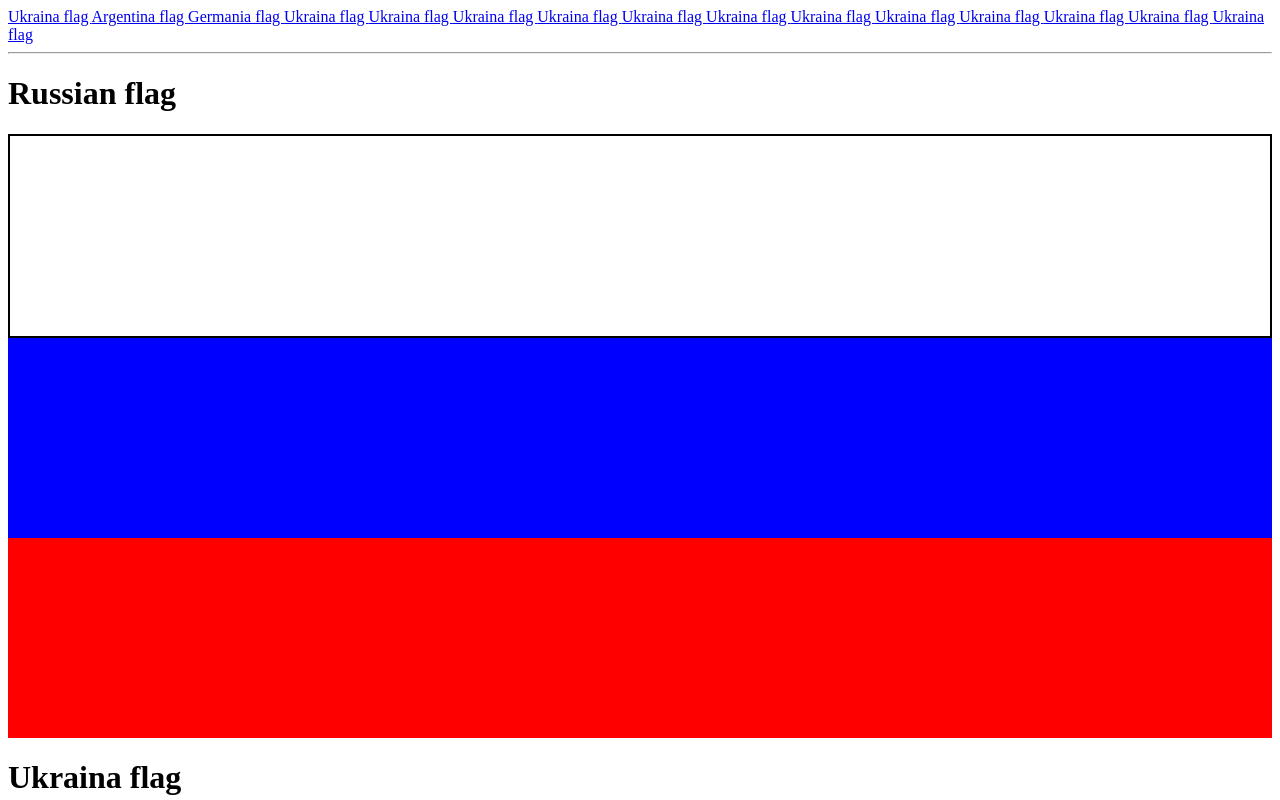
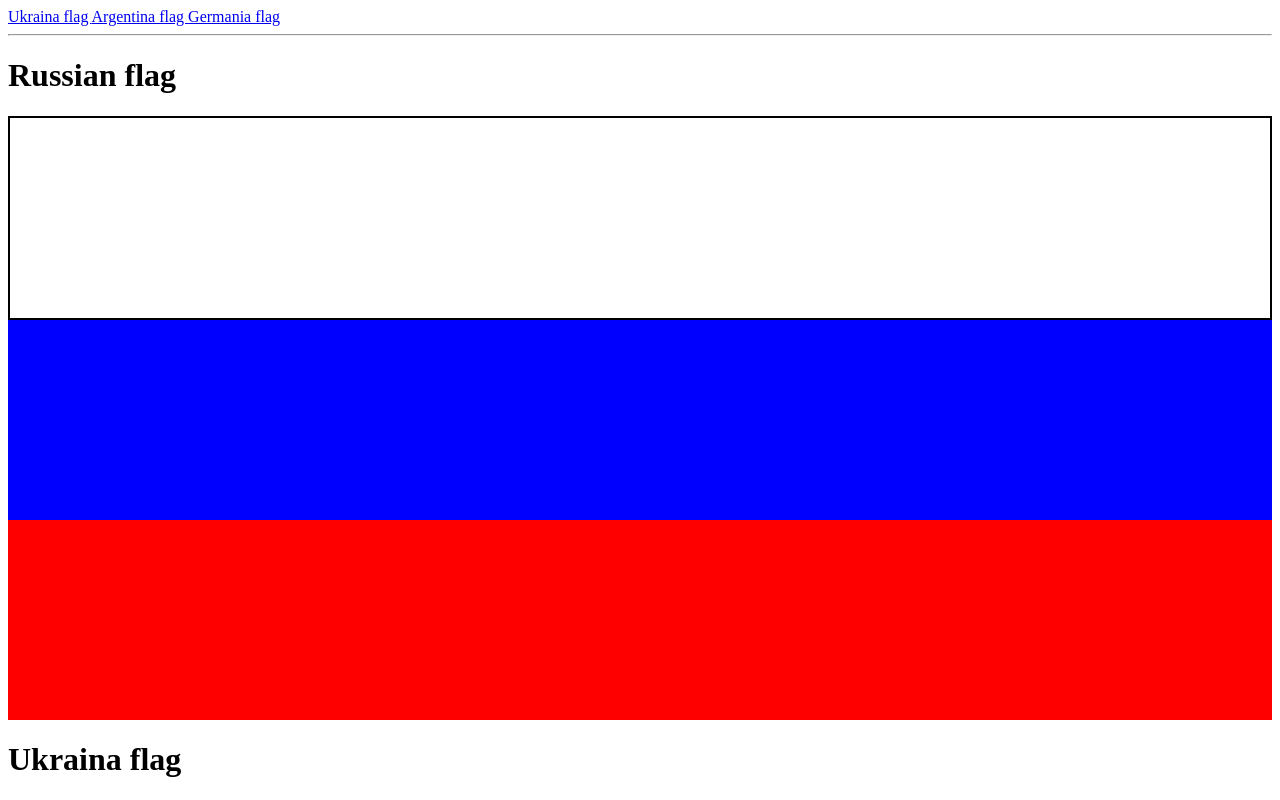
Before and after one commit to koval-slava/flags, a plain HTML site: page index.html in a window 1280 px wide. Shown: the top 800 px of the page. Drawn offline with Linux system fonts and the light colour scheme.

Commit message:
Add files via upload

```diff
--- a/index.html
+++ b/index.html
@@ -11,18 +11,6 @@
     <a href="#ukraina"> Ukraina flag </a>
     <a href="#argentina"> Argentina flag </a>
     <a href="#germania"> Germania flag </a>
-    <a href="#bolgaria"> Ukraina flag </a>
-    <a href="#ukraina"> Ukraina flag </a>
-    <a href="#ukraina"> Ukraina flag </a>
-    <a href="#ukraina"> Ukraina flag </a>
-    <a href="#ukraina"> Ukraina flag </a>
-    <a href="#ukraina"> Ukraina flag </a>
-    <a href="#ukraina"> Ukraina flag </a>
-    <a href="#ukraina"> Ukraina flag </a>
-    <a href="#ukraina"> Ukraina flag </a>
-    <a href="#ukraina"> Ukraina flag </a>
-    <a href="#ukraina"> Ukraina flag </a>
-    <a href="#ukraina"> Ukraina flag </a>
     <hr>
 
     <h1> Russian flag </h1>
```
